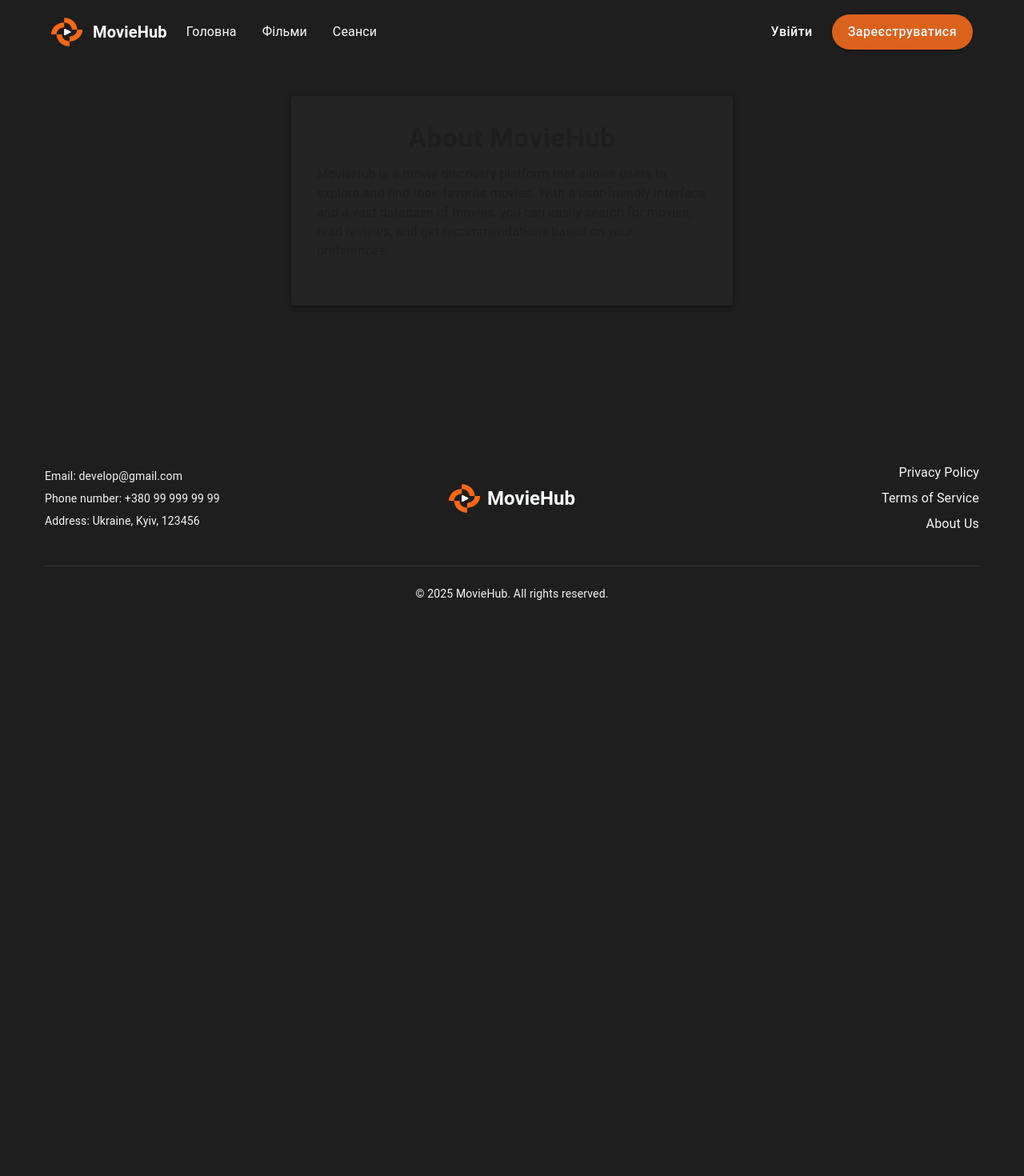
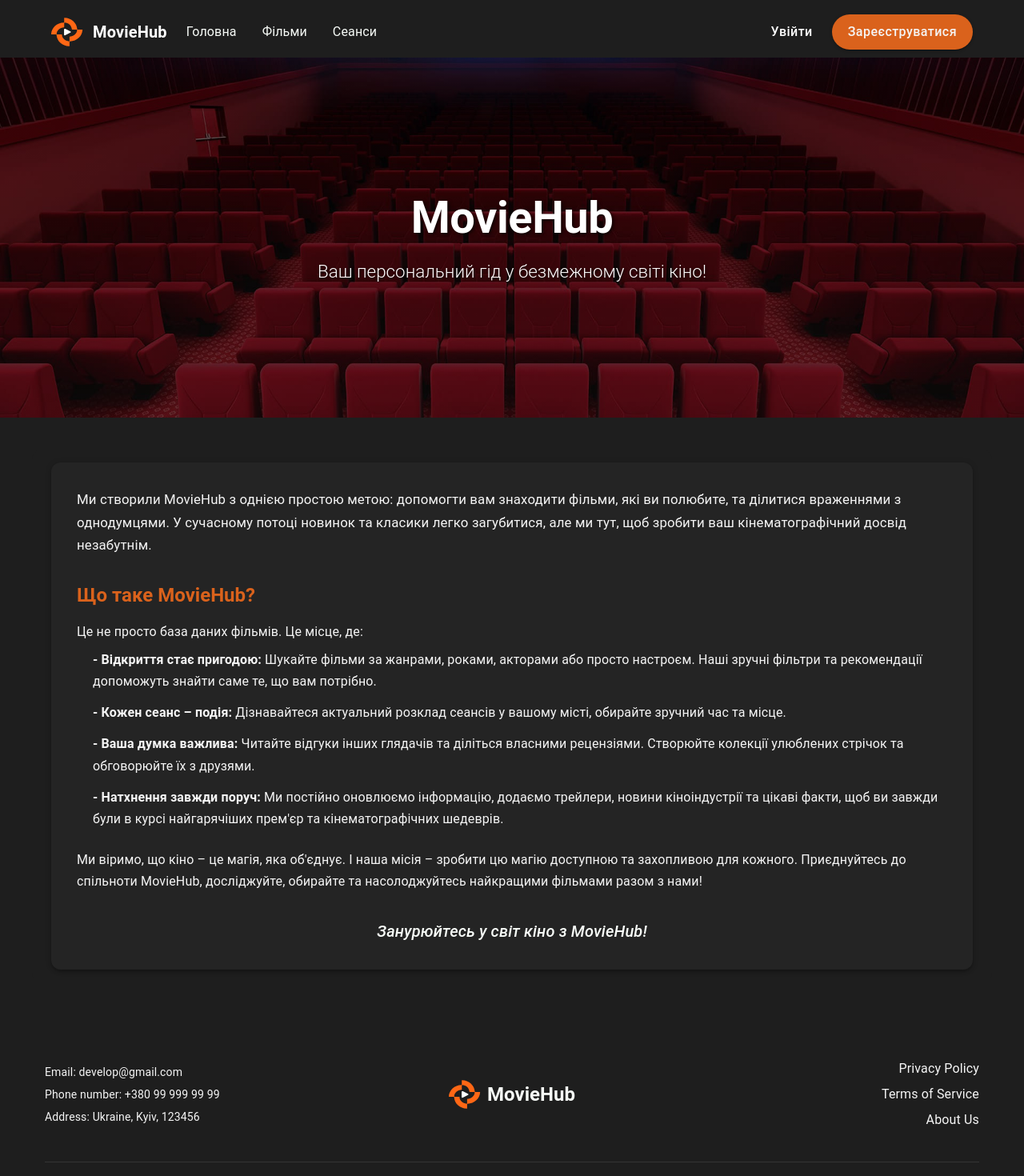
Before and after one commit to Rivgoo/MovieHub-WEB, a React (Vite) app: page /about in a window 1280 px wide. Shown: the top 1470 px of the page at 80% size. Before the commit the page ends 800 px from the top, so only its background shows below. Built offline with nearby package versions, Linux system fonts and the light colour scheme.

Commit message:
Add image and simple design

```diff
--- a/src/features/About/AboutPage.tsx
+++ b/src/features/About/AboutPage.tsx
@@ -2,43 +2,156 @@ import React from 'react';
 import Container from '@mui/material/Container';
 import Typography from '@mui/material/Typography';
 import Paper from '@mui/material/Paper';
+import Box from '@mui/material/Box';
 import Layout from '../../shared/components/Layout';
+import { useTheme } from '@mui/material/styles';
+
+const cinemaImageUrl = '/movie-cinema.jpg';
 
 const AboutPage: React.FC = () => {
+  const theme = useTheme();
+
   return (
     <Layout>
+      <Box
+        sx={{
+          width: '100%',
+          height: { xs: '250px', sm: '350px', md: '450px' },
+          backgroundImage: `linear-gradient(rgba(0, 0, 0, 0.6), rgba(0, 0, 0, 0.6)), url(${cinemaImageUrl})`,
+          backgroundSize: 'cover',
+          backgroundPosition: 'center',
+          display: 'flex',
+          alignItems: 'center',
+          justifyContent: 'center',
+          color: theme.palette.common.white,
+          textAlign: 'center',
+          px: 2,
+        }}
+      >
+        <Container
+          maxWidth="md"
+          sx={{
+            backgroundColor: 'rgba(0, 0, 0, 0)',
+
+          }}
+        >
+
+          <Typography
+            variant="h2"
+            component="h1"
+            gutterBottom
+            sx={{
+              fontWeight: 700,
+              textShadow: '2px 2px 4px rgba(0,0,0,0.7)',
+              fontSize: { xs: '2.5rem', sm: '3.5rem' },
+            }}
+          >
+            MovieHub
+          </Typography>
+          <Typography
+            variant="h5"
+            component="p"
+            sx={{
+              fontWeight: 300,
+              textShadow: '1px 1px 3px rgba(0,0,0,0.7)',
+              fontSize: { xs: '1.1rem', sm: '1.4rem' },
+            }}
+          >
+            Ваш персональний гід у безмежному світі кіно!
+          </Typography>
+        </Container>
+      </Box>
+
       <Container
-        maxWidth="sm"
+        maxWidth="lg"
         sx={{
-          mt: 4,
-          mb: 4,
-          display: 'flex',
-          justifyContent: 'center',
-          background: 'background.default',
-        }}>
+          mt: { xs: 3, md: 5 },
+          mb: { xs: 4, md: 6 },
+        }}
+      >
         <Paper
           elevation={3}
           sx={{
-            p: 4,
-            width: '100%',
-            display: 'flex',
-            flexDirection: 'column',
-            alignItems: 'center',
-          }}>
+            p: { xs: 2, sm: 3, md: 4 },
+            backgroundColor: theme.palette.background.paper,
+            color: theme.palette.text.primary,
+            borderRadius: '12px',
+          }}
+        >
+
           <Typography
-            variant="h4"
-            component="h1"
-            gutterBottom
-            color="text.secondary"
-            sx={{ fontWeight: 600 }}>
-            About MovieHub
+            variant="body1"
+            component="p"
+            sx={{ lineHeight: 1.7, mb: 2, fontSize: '1.05rem' }}
+          >
+            Ми створили MovieHub з однією простою метою: допомогти вам
+            знаходити фільми, які ви полюбите, та ділитися враженнями з
+            однодумцями. У сучасному потоці новинок та класики легко
+            загубитися, але ми тут, щоб зробити ваш кінематографічний
+            досвід незабутнім.
           </Typography>
 
-          <Typography variant="body1" color="text.secondary" sx={{ mb: 3 }}>
-            MovieHub is a movie discovery platform that allows users to explore
-            and find their favorite movies. With a user-friendly interface and a
-            vast database of movies, you can easily search for movies, read
-            reviews, and get recommendations based on your preferences.
+          <Typography
+            variant="h5"
+            component="h2"
+            gutterBottom
+            sx={{
+              fontWeight: 600,
+              mt: 4,
+              mb: 2,
+              color: theme.palette.primary.main,
+            }}
+          >
+            Що таке MovieHub?
+          </Typography>
+
+          <Typography
+            variant="body1"
+            component="p"
+            sx={{ lineHeight: 1.7, mb: 1 }}
+          >
+            Це не просто база даних фільмів. Це місце, де:
+          </Typography>
+          <Box component="ul" sx={{ pl: 2.5, listStylePosition: 'outside' }}>
+            {[
+              '** - Відкриття стає пригодою:** Шукайте фільми за жанрами, роками, акторами або просто настроєм. Наші зручні фільтри та рекомендації допоможуть знайти саме те, що вам потрібно.',
+              '** - Кожен сеанс – подія:** Дізнавайтеся актуальний розклад сеансів у вашому місті, обирайте зручний час та місце.',
+              '** - Ваша думка важлива:** Читайте відгуки інших глядачів та діліться власними рецензіями. Створюйте колекції улюблених стрічок та обговорюйте їх з друзями.',
+              '** - Натхнення завжди поруч:** Ми постійно оновлюємо інформацію, додаємо трейлери, новини кіноіндустрії та цікаві факти, щоб ви завжди були в курсі найгарячіших прем\'єр та кінематографічних шедеврів.',
+            ].map((item, index) => (
+              <Typography
+                component="li"
+                key={index}
+                variant="body1"
+                sx={{ lineHeight: 1.7, mb: 1.5, '&::marker': { color: theme.palette.primary.main } }}
+                dangerouslySetInnerHTML={{ __html: item.replace(/\*\*(.*?)\*\*/g, '<strong>$1</strong>') }}
+              />
+            ))}
+          </Box>
+
+          <Typography
+            variant="body1"
+            component="p"
+            sx={{ lineHeight: 1.7, mt: 3, mb: 2 }}
+          >
+            Ми віримо, що кіно – це магія, яка об'єднує. І наша місія –
+            зробити цю магію доступною та захопливою для кожного.
+            Приєднуйтесь до спільноти MovieHub, досліджуйте, обирайте та
+            насолоджуйтесь найкращими фільмами разом з нами!
+          </Typography>
+
+          <Typography
+            variant="h6"
+            component="p"
+            align="center"
+            sx={{
+              fontWeight: 500,
+              mt: 4,
+              color: theme.palette.primary.light,
+              fontStyle: 'italic',
+            }}
+          >
+            Занурюйтесь у світ кіно з MovieHub!
           </Typography>
         </Paper>
       </Container>
```
Also changed, not shown: public/movie-cinema.jpg (added).
